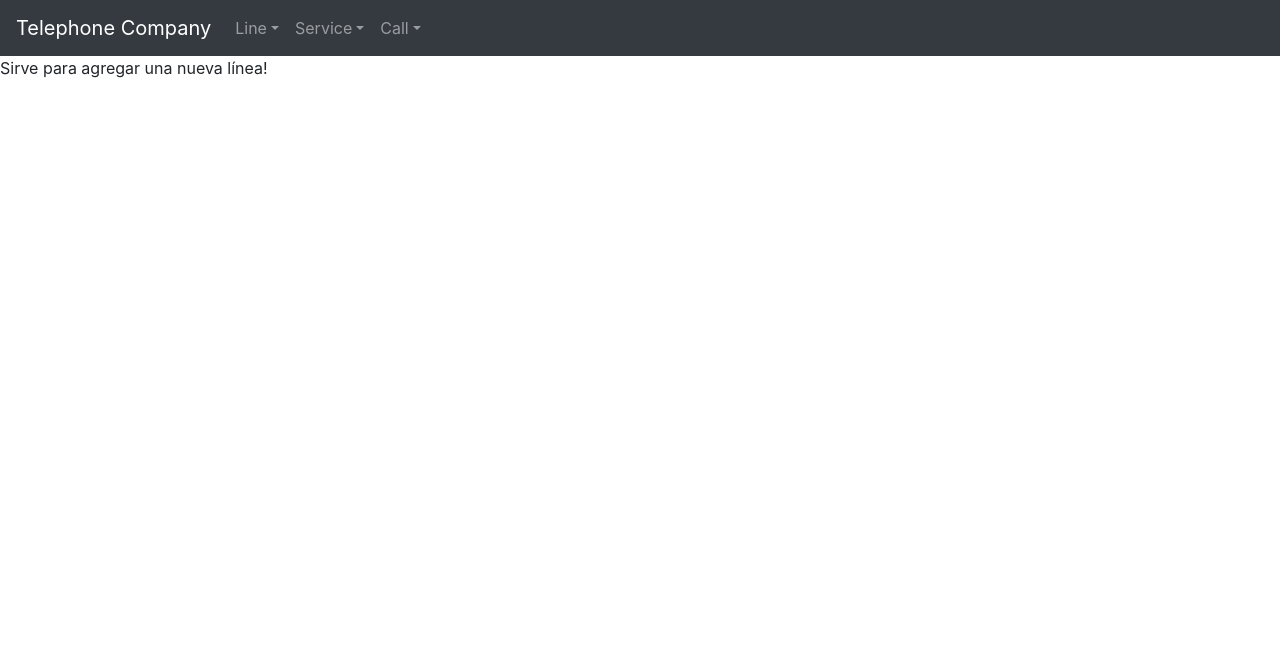
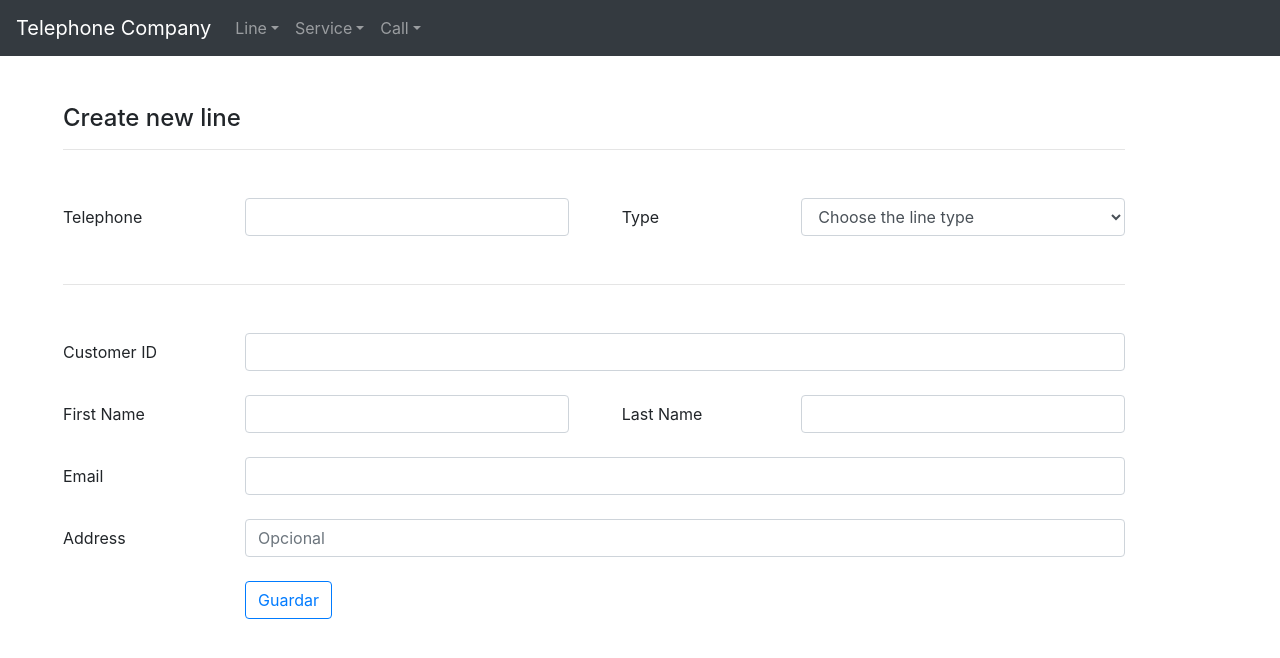
Before and after one commit to luiscaguilarcr/if-4100-ii-2020-project, an Angular app in the folder app/telephone-database/: page /#/line/insert in a window 1280 px wide. Shown: the top 658 px of the page. Built offline with nearby package versions, Linux system fonts and the light colour scheme.

Commit message:
line-add form

```diff
--- a/app/telephone-database/src/app/app.component.html
+++ b/app/telephone-database/src/app/app.component.html
@@ -1,3 +1,5 @@
 <app-navbar></app-navbar>
 
-<router-outlet></router-outlet>
+<div class="container m-5">
+    <router-outlet></router-outlet>
+</div>
--- a/app/telephone-database/src/app/app.module.ts
+++ b/app/telephone-database/src/app/app.module.ts
@@ -9,6 +9,7 @@ import { LineAddComponent } from './components/line-add/line-add.component';
 import { NavbarComponent } from './components/shared/navbar/navbar.component';
 import { LineDeleteComponent } from './components/line-delete/line-delete.component';
 import { LineUpdateComponent } from './components/line-update/line-update.component';
+import { ReactiveFormsModule } from '@angular/forms';
 
 @NgModule({
   declarations: [
@@ -21,6 +22,7 @@ import { LineUpdateComponent } from './components/line-update/line-update.compon
   ],
   imports: [
     BrowserModule,
+    ReactiveFormsModule,
     RouterModule.forRoot( ROUTES, { useHash: true} )
   ],
   providers: [],
--- a/app/telephone-database/src/app/components/line-add/line-add.component.html
+++ b/app/telephone-database/src/app/components/line-add/line-add.component.html
@@ -1 +1,81 @@
-<p>Sirve para agregar una nueva línea!</p>
+<div class="mr-xl-5 justify-content-center">
+    <h4>{{ title }}</h4>
+    <hr class="mb-5">
+    <!-- Form -->
+    <form autocomplete="off" (ngSubmit)="submit()" [formGroup]="form">
+        <!-- Telephone number -->
+        <div class="form-group row">
+            <label class="col-2 col-form-label">Telephone</label>
+            <div class="form-row col">
+
+                <div class="col">
+                    <input class="form-control" type="text" formControlName="telephoneNumber">
+                </div>
+                <label class="col-3 col-form-label pl-5 pr-5">Type</label>
+
+                <div class="col">
+                    <!-- Line Type -->
+                    <select class="form-control" formControlName="type">
+                        <option value="" disabled>Choose the line type</option>
+                        <option>Basic</option>
+                        <option>ADSL</option>
+                        <option>RDSI</option>
+                    </select>
+                </div>
+            </div>
+        </div>
+        <hr class="mt-5 mb-5">
+        <!-- Customer Id -->
+        <div class="form-group row mb-4">
+            <label class="col-2 col-form-label">Customer ID</label>
+            <div class="col">
+
+                <input class="form-control" type="text" formControlName="customerId">
+            </div>
+        </div>
+
+        <!-- Customer First_Name -->
+        <div class="form-group row mb-4">
+            <label class="col-2 col-form-label">First Name</label>
+            <div class="form-row col">
+
+                <div class="col">
+
+                    <input class="form-control" type="text" formControlName="customerFirstName">
+                </div>
+                <!-- Customer Last_Name -->
+                <label class="col-3 col-form-label pl-5 pr-5">Last Name</label>
+
+                <div class="col">
+                    <input class="form-control" type="text" formControlName="customerLastName">
+                </div>
+            </div>
+        </div>
+
+        <!-- Customer Email -->
+        <div class="form-group row mb-4">
+            <label class="col-2 col-form-label">Email</label>
+            <div class="col">
+
+                <input class="form-control" type="text" formControlName="customerEmail">
+            </div>
+        </div>
+
+        <!-- Customer Address -->
+        <div class="form-group row mb-4">
+            <label class="col-2 col-form-label">Address</label>
+            <div class="col">
+
+                <input class="form-control" type="text" placeholder="Opcional" formControlName="customerAddress">
+            </div>
+        </div>
+
+        <div class="form-group row">
+            <label class="col-2 col-form-label">&nbsp;</label>
+            <div class="input-group col">
+                <button type="submit" class="btn btn-outline-primary">Guardar</button>
+            </div>
+        </div>
+
+    </form>
+</div>
--- a/app/telephone-database/src/app/components/line-add/line-add.component.ts
+++ b/app/telephone-database/src/app/components/line-add/line-add.component.ts
@@ -1,4 +1,6 @@
 import { Component, OnInit } from '@angular/core';
+import { FormBuilder, FormGroup, Validators } from '@angular/forms';
+import { Line } from '../../models/line.model';
 
 @Component({
   selector: 'app-line-add',
@@ -7,9 +9,92 @@ import { Component, OnInit } from '@angular/core';
 })
 export class LineAddComponent implements OnInit {
 
-  constructor() { }
+  form: FormGroup;
+  title = 'Create new line';
+  line: Line;
+
+  constructor( private formBuilder: FormBuilder ) {
+    this. line = this.buildLine();
+    this.form = this.createForm();
+  }
+
+  createForm(): FormGroup {
+    /* Create form */
+    return this.formBuilder.group({
+      telephoneNumber: [this.line.telephoneNumber, [Validators.required]],
+      customerId: [this.line.customerId, [Validators.required]],
+      customerFirstName: [this.line.customerFirstName, [Validators.required]],
+      customerLastName: [this.line.customerLastName, [Validators.required]],
+      customerAddress: [this.line.customerAddress],
+      customerEmail: [this.line.customerEmail, [Validators.required, Validators.email]],
+      type: [this.line.type, [Validators.required]],
+    });
+  }
+  /**
+   * Initilize the model to prevent form errors.
+   */
+  private buildLine(): Line {
+    const line = new Line();
+    line.telephoneNumber = '';
+    line.customerId = '';
+    line.customerFirstName = '';
+    line.customerLastName = '';
+    line.customerAddress = '';
+    line.customerEmail = '';
+    line.type = '';
+    return line;
+  }
+  /**
+   * Load from fields with the server model's values.
+   */
+  private loadForm(): void {
+    this.form.patchValue({
+      telephoneNumber: this.line.telephoneNumber,
+      customerId: this.line.customerId,
+      customerFirstName: this.line.customerFirstName,
+      customerLastName: this.line.customerLastName,
+      customerAddress: this.line.customerAddress,
+      customerEmail: this.line.customerEmail,
+      type: this.line.type,
+    });
+  }
 
   ngOnInit(): void {
+    this.loadForm();
   }
 
+  /**
+   * Return if the input is valid or not.
+   * @param input input's name.
+   */
+  invalidInput(input: string): boolean {
+    // if (this.form !=null && this.form.get(input) != null){
+    //   return this.form.get(input).invalid;// && this.form.get(input).touched;
+    // }
+    return false;
+  }
+
+
+  /**
+   * Summit action.
+   */
+  submit(): void {
+    console.log(this.form);
+    if (this.form.valid){
+      console.log('Is valid');
+    } else {
+      console.log('Invalid');
+    }
+
+  }
+
+
 }
+
+// [class.is-invalid]="invalidInput('telephoneNumber')"
+// [class.is-invalid]="invalidInput('type')"
+// [class.is-invalid]="invalidInput('customerId')"
+// [class.is-invalid]="invalidInput('customerFirstName')"
+// [class.is-invalid]="invalidInput('customerLastName')"
+// [class.is-invalid]="invalidInput('customerEmail')"
+// [class.is-invalid]="invalidInput('customerAddress')"
```
Also changed, not shown: app/telephone-database/src/app/models/line.model.ts (added, +10 -0 lines).
